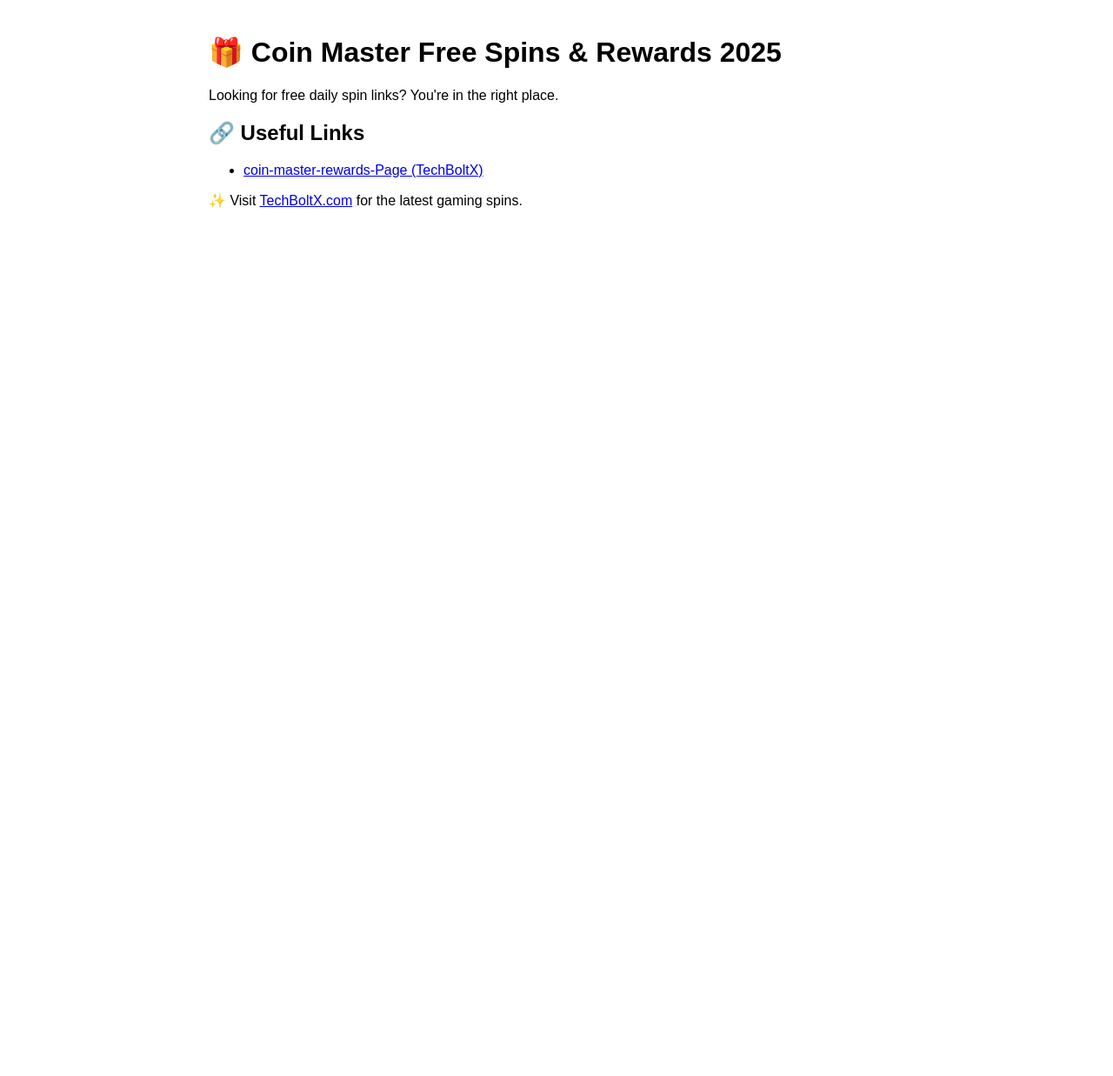
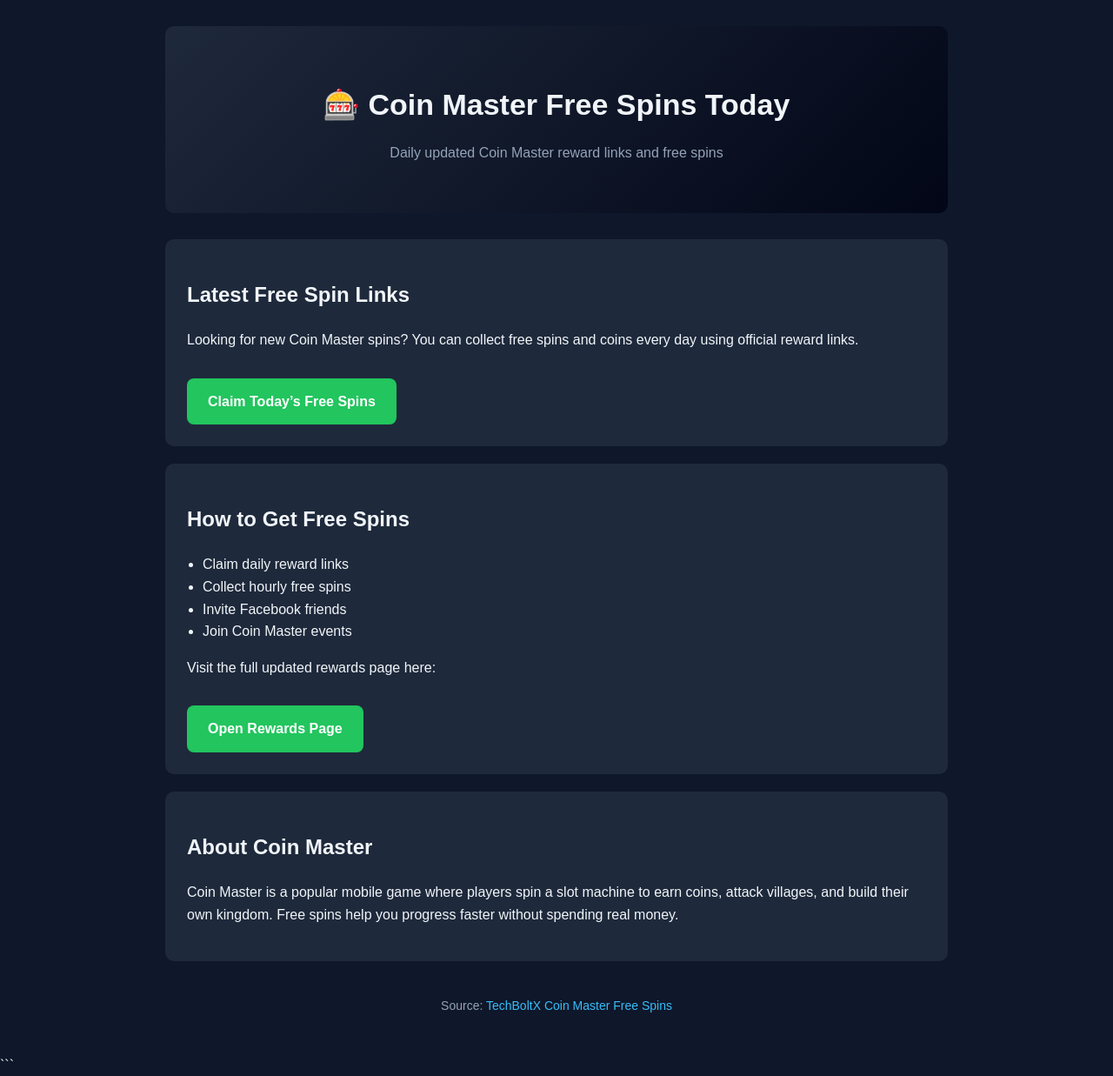
Before and after one commit to anishk92/coin-master-links, a plain HTML site: page index.html in a window 1280 px wide. Shown: the whole page at 87% size. Before the commit the page ends 800 px from the top, so only its background shows below. Drawn offline with Linux system fonts and the light colour scheme.

Commit message:
Revise index.html for updated Coin Master rewards
Updated the HTML structure and content for Coin Master Free Spins page, including meta tags, styling, and body content.

````diff
--- a/index.html
+++ b/index.html
@@ -1,19 +1,168 @@
 <!DOCTYPE html>
 <html lang="en">
 <head>
-  <meta charset="UTF-8" />
-  <title>Coin Master Free Spins & Rewards</title>
-  <meta name="description" content="Get updated Coin Master free spin and coin links every day. 100% working, no login needed.">
+
+<meta charset="UTF-8">
+<meta name="viewport" content="width=device-width, initial-scale=1.0">
+
+<title>Coin Master Free Spins Today | Daily Reward Links</title>
+
+<meta name="description" content="Get the latest Coin Master free spins today. Daily updated reward links, coins, and tips.">
+
+<meta name="robots" content="index, follow">
+
+<link rel="canonical" href="https://techboltx.com/coin-master-rewards/">
+
+<style>
+
+body{
+font-family: Arial, Helvetica, sans-serif;
+margin:0;
+background:#0f172a;
+color:#f1f5f9;
+line-height:1.6;
+}
+
+.container{
+max-width:900px;
+margin:auto;
+padding:30px;
+}
+
+header{
+text-align:center;
+padding:40px 20px;
+background:linear-gradient(135deg,#1e293b,#020617);
+border-radius:10px;
+margin-bottom:30px;
+}
+
+h1{
+font-size:34px;
+margin-bottom:10px;
+}
+
+.subtitle{
+color:#94a3b8;
+}
+
+.card{
+background:#1e293b;
+padding:25px;
+border-radius:10px;
+margin-bottom:20px;
+}
+
+.btn{
+display:inline-block;
+background:#22c55e;
+color:white;
+padding:14px 24px;
+border-radius:8px;
+text-decoration:none;
+font-weight:bold;
+margin-top:15px;
+}
+
+.btn:hover{
+background:#16a34a;
+}
+
+ul{
+padding-left:18px;
+}
+
+footer{
+text-align:center;
+margin-top:40px;
+color:#94a3b8;
+font-size:14px;
+}
+
+footer a{
+color:#38bdf8;
+text-decoration:none;
+}
+
+</style>
+
 </head>
-<body style="font-family: Arial; max-width: 800px; margin: auto; padding: 20px;">
-  <h1>🎁 Coin Master Free Spins & Rewards 2025</h1>
-  <p>Looking for free daily spin links? You're in the right place.</p>
 
-  <h2>🔗 Useful Links</h2>
-  <ul>
-    <li><a href="https://techboltx.com/coin-master-rewards/" target="_blank">coin-master-rewards-Page (TechBoltX)</a></li>
-  </ul>
+<body>
 
-  <p>✨ Visit <a href="https://techboltx.com">TechBoltX.com</a> for the latest gaming spins.</p>
+<div class="container">
+
+<header>
+
+<h1>🎰 Coin Master Free Spins Today</h1>
+
+<p class="subtitle">
+Daily updated Coin Master reward links and free spins
+</p>
+
+</header>
+
+<div class="card">
+
+<h2>Latest Free Spin Links</h2>
+
+<p>
+Looking for new Coin Master spins?
+You can collect free spins and coins every day using official reward links.
+</p>
+
+<a class="btn" href="https://techboltx.com/coin-master-rewards/" target="_blank">
+Claim Today’s Free Spins
+</a>
+
+</div>
+
+<div class="card">
+
+<h2>How to Get Free Spins</h2>
+
+<ul>
+<li>Claim daily reward links</li>
+<li>Collect hourly free spins</li>
+<li>Invite Facebook friends</li>
+<li>Join Coin Master events</li>
+</ul>
+
+<p>
+Visit the full updated rewards page here:
+</p>
+
+<a class="btn" href="https://techboltx.com/coin-master-rewards/" target="_blank">
+Open Rewards Page
+</a>
+
+</div>
+
+<div class="card">
+
+<h2>About Coin Master</h2>
+
+<p>
+Coin Master is a popular mobile game where players spin a slot machine
+to earn coins, attack villages, and build their own kingdom.
+Free spins help you progress faster without spending real money.
+</p>
+
+</div>
+
+<footer>
+
+<p>
+Source:
+<a href="https://techboltx.com/coin-master-rewards/" target="_blank">
+TechBoltX Coin Master Free Spins
+</a>
+</p>
+
+</footer>
+
+</div>
+
 </body>
 </html>
+```
````
